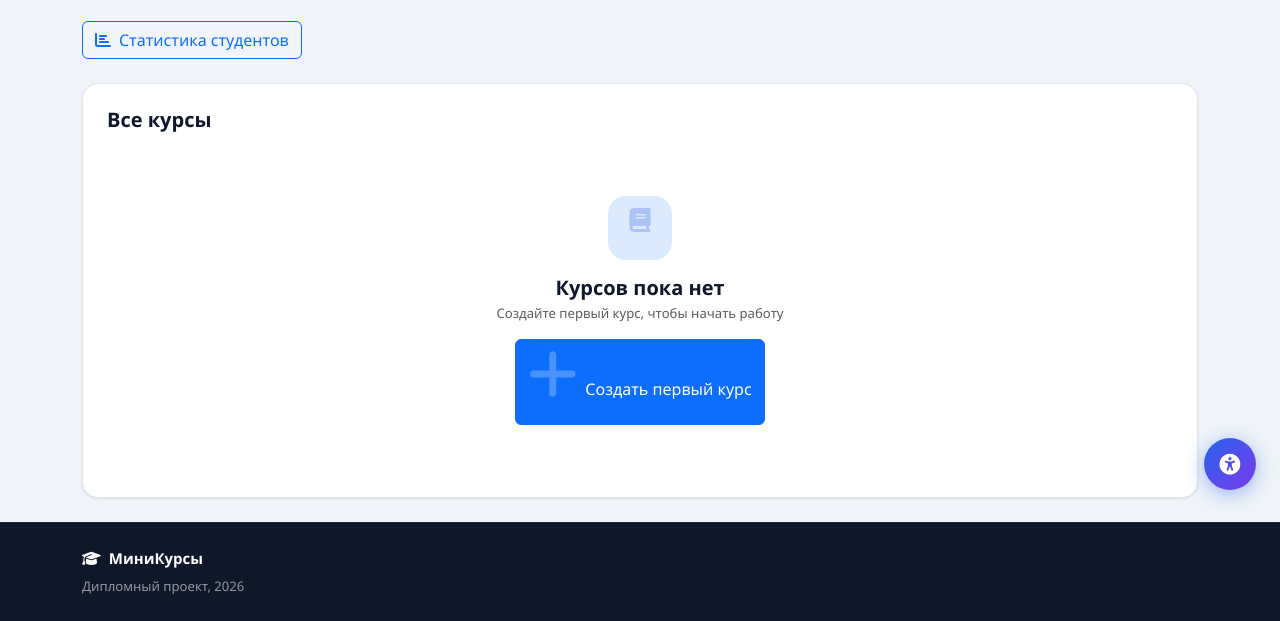
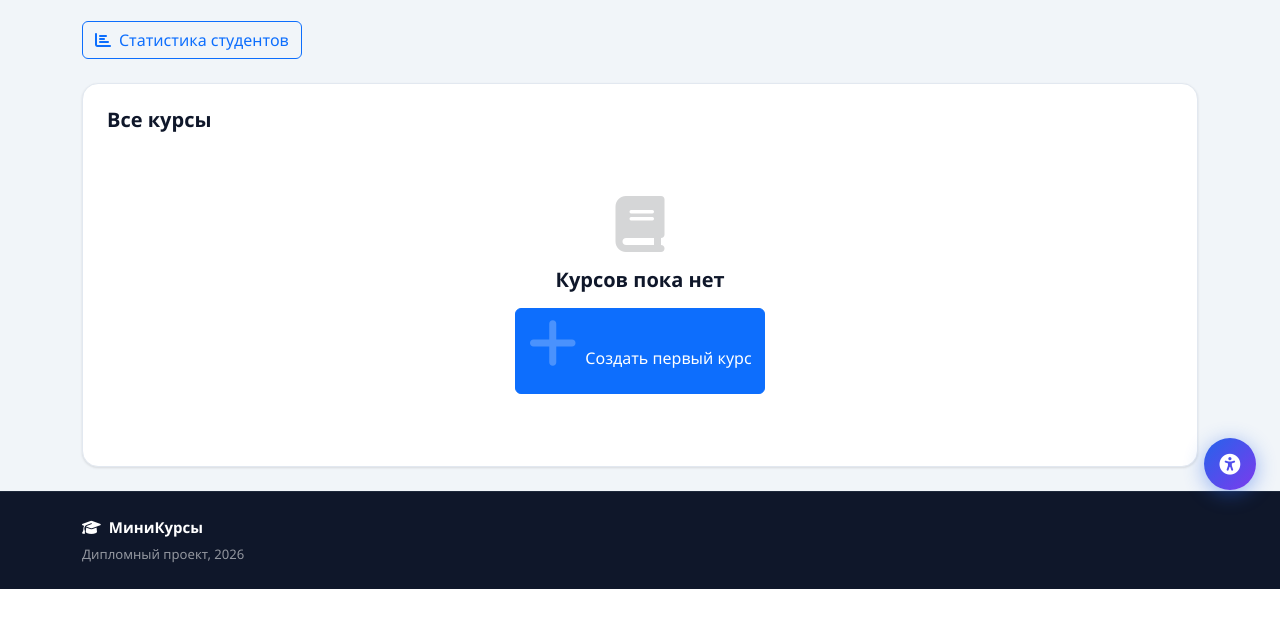
Before and after one commit to alexbelov12/minikursy, a Flask app: page /admin/ in a window 1280 px wide. Shown: the part 286-907 px from the top of the page. After the commit the page ends 875 px from the top, so only its background shows below. Run offline with Flask 3, Linux system fonts and the light colour scheme; a user stored in the database is signed in.

Commit message:
Revert: restore original empty-state buttons

```diff
--- a/app/templates/admin/dashboard.html
+++ b/app/templates/admin/dashboard.html
@@ -127,12 +127,9 @@
         </div>
         {% else %}
         <div class="empty-state">
-            <div style="width:64px;height:64px;background:#dbeafe;border-radius:18px;display:flex;align-items:center;justify-content:center;margin:0 auto 1rem;">
-                <i class="fas fa-book" style="font-size:1.5rem;color:#1d4ed8;" aria-hidden="true"></i>
-            </div>
-            <h5 class="fw-bold mb-1">{{ t('admin.no_courses') }}</h5>
-            <p class="text-muted small mb-3">Создайте первый курс, чтобы начать работу</p>
-            <a href="{{ url_for('admin.new_course') }}" class="btn btn-primary">
+            <i class="fas fa-book text-muted d-block" aria-hidden="true"></i>
+            <h5 class="fw-bold mt-2">{{ t('admin.no_courses') }}</h5>
+            <a href="{{ url_for('admin.new_course') }}" class="btn btn-primary mt-2">
                 <i class="fas fa-plus me-2" aria-hidden="true"></i>{{ t('admin.create_first') }}
             </a>
         </div>
```
Also changed, not shown: app/templates/admin/promo_list.html (+3 -6 lines).
